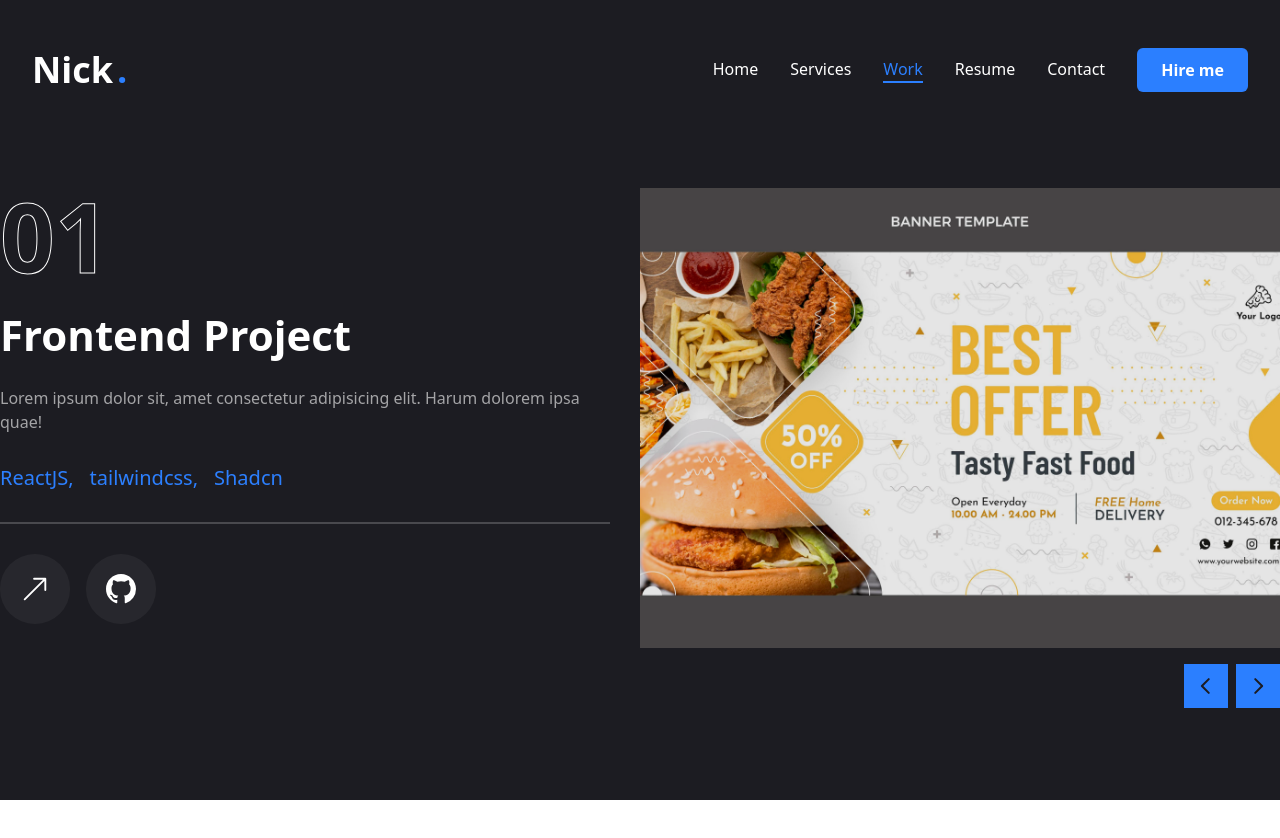
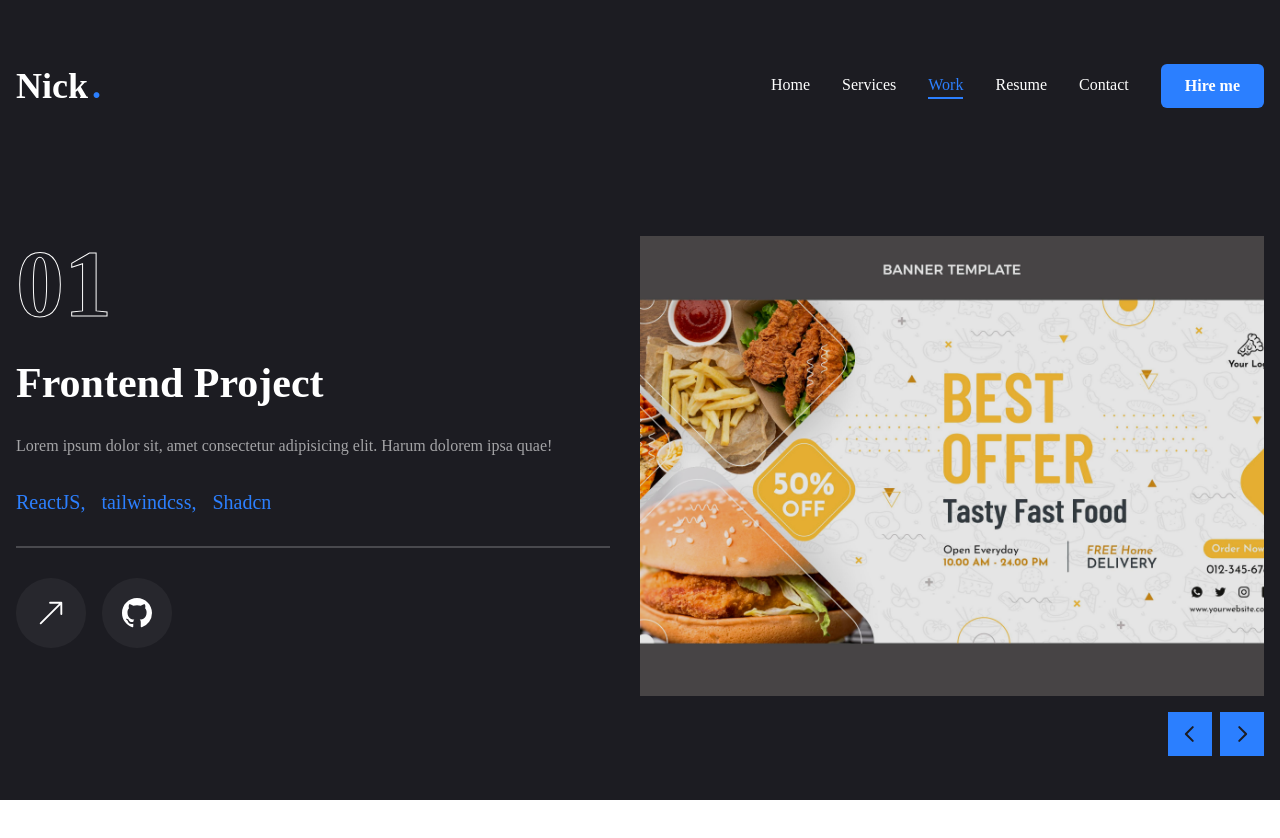
Before and after one commit to Nick-Salifu/portfolio, a Next.js app: page /work in a window 1280 px wide. Shown: the top 838 px of the page. Before the commit the page ends 804 px from the top, so only its background shows below. Built offline with nearby package versions, Linux system fonts and the light colour scheme.

Commit message:
adding padding to each container

```diff
--- a/app/contact/page.jsx
+++ b/app/contact/page.jsx
@@ -36,7 +36,7 @@ export default function Contact() {
             }}
             className="py-6"
         >
-            <div className="container mx-auto">
+            <div className="container p-4 mx-auto">
                 <div className="flex flex-col xl:flex-row gap-[30px]">
                     <div className="xl:w-[54%] order xl:order-none">
                         <form className="flex flex-col gap-6 p-10 bg-[#27272c] rounded-xl">
--- a/app/globals.css
+++ b/app/globals.css
@@ -142,6 +142,6 @@
   @apply border-border outline-ring/50;
 } */
 
-/* body {
-  @apply bg-background text-foreground;
-} */
+body {
+  font-family: "var(--font-jetbrainsMono)"
+}
--- a/app/layout.jsx
+++ b/app/layout.jsx
@@ -1,18 +1,14 @@
-import { Geist, Geist_Mono } from "next/font/google";
+import { JetBrains_Mono } from "next/font/google";
 import "./globals.css";
 import Header from "@/components/Header";
 import PageTransition from "@/components/PageTransition";
 import StairTransition from "@/components/StairTransition";
 
-const geistSans = Geist({
-  variable: "--font-geist-sans",
+const jetbrainsMono = JetBrains_Mono({
   subsets: ["latin"],
-});
-
-const geistMono = Geist_Mono({
-  variable: "--font-geist-mono",
-  subsets: ["latin"],
-});
+  weight: ["100", "200", "300", "400", "500", "600", "700", "800"],
+  variable: '--font-jetbrainsMono'
+})
 
 export const metadata = {
   title: "My Portfolio",
@@ -23,7 +19,7 @@ export default function RootLayout({ children }) {
   return (
     <html lang="en">
       <body
-        className={`${geistSans.variable} ${geistMono.variable} antialiased bg-[#1c1c22] text-white`}
+        className={`${jetbrainsMono.variable} antialiased bg-[#1c1c22] text-white`}
       >
         <Header />
         <StairTransition />
--- a/app/resume/page.jsx
+++ b/app/resume/page.jsx
@@ -128,7 +128,7 @@ export default function Resume() {
             animate={{opacity: 1, transition: {delay: 2.4, duration: 0.4, ease: "easeIn"}}}
             className="min-h-[80vh] flex items-center justify-center py-12 xl:py-0"
         >
-            <div className="container mx-auto">
+            <div className="container p-4 mx-auto">
                 <Tabs defaultValue="experience" className="flex flex-col xl:flex-row gap-[60px]">
                     <TabsList className="flex flex-col gap-6 w-full max-w-[380px] mx-auto xl:mx-0">
                         <TabsTrigger value="experience">Experience</TabsTrigger>
--- a/app/services/page.jsx
+++ b/app/services/page.jsx
@@ -34,7 +34,7 @@ const services = [
 export default function Services() {
     return (
         <section className="min-h-[80vh] flex flex-col justify-center py-12 xl:py-0">
-            <div className="container mx-auto px-5 md:px-8">
+            <div className="container mx-auto p-4">
                 <motion.div
                     initial={{ opacity: 0 }}
                     animate={{
--- a/app/work/page.jsx
+++ b/app/work/page.jsx
@@ -65,7 +65,7 @@ export default function Work() {
         <motion.section
             initial={{ opacity: 0 }}
             animate={{ opacity: 1, transition: { delay: 2.4, duration: 0.4, ease: "easeIn" } }} className="min-h-[80vh] flex flex-col justify-center py-12 xl:px-0">
-            <div className="container mx-auto">
+            <div className="container p-4 mx-auto">
                 <div className="flex flex-col xl:flex-row xl:gap-[30px]">
                     <div className="w-full xl:w-[50%] xl:h-[460px] flex flex-col xl:justify-between order-2 xl:order-none">
                         <div className="flex flex-col gap-[30px] h-[50%]">
--- a/components/Header.jsx
+++ b/components/Header.jsx
@@ -6,7 +6,7 @@ import MobileNav from "./MobileNav";
 export default function Header() {
     return (
         <header className="py-8 xl:py-12">
-            <div className="container mx-auto px-5 md:px-8 flex justify-between items-center">
+            <div className="container mx-auto p-4 flex justify-between items-center">
 
                 {/* logo */}
                 <Link href="/">
@@ -17,7 +17,7 @@ export default function Header() {
                 </Link>
 
                 {/* Desktop Nav */}
-                <div className="hidden md:flex items-center gap-8">
+                <div className="hidden xl:flex items-center gap-8">
                     <Nav />
                     <Link href="/contact">
                         <Button>Hire me</Button>
--- a/components/MobileNav.jsx
+++ b/components/MobileNav.jsx
@@ -39,7 +39,7 @@ export default function MobileNav() {
             </SheetTrigger>
 
             <SheetContent className="flex flex-col">
-                <div className="mt-32 mb-40 text-center text-2xl">
+                <div className="mt-32 mb-32 text-center text-2xl">
                     <Link href="/">
                         <h1 className="text-4xl font-semibold">
                             Nick
```
